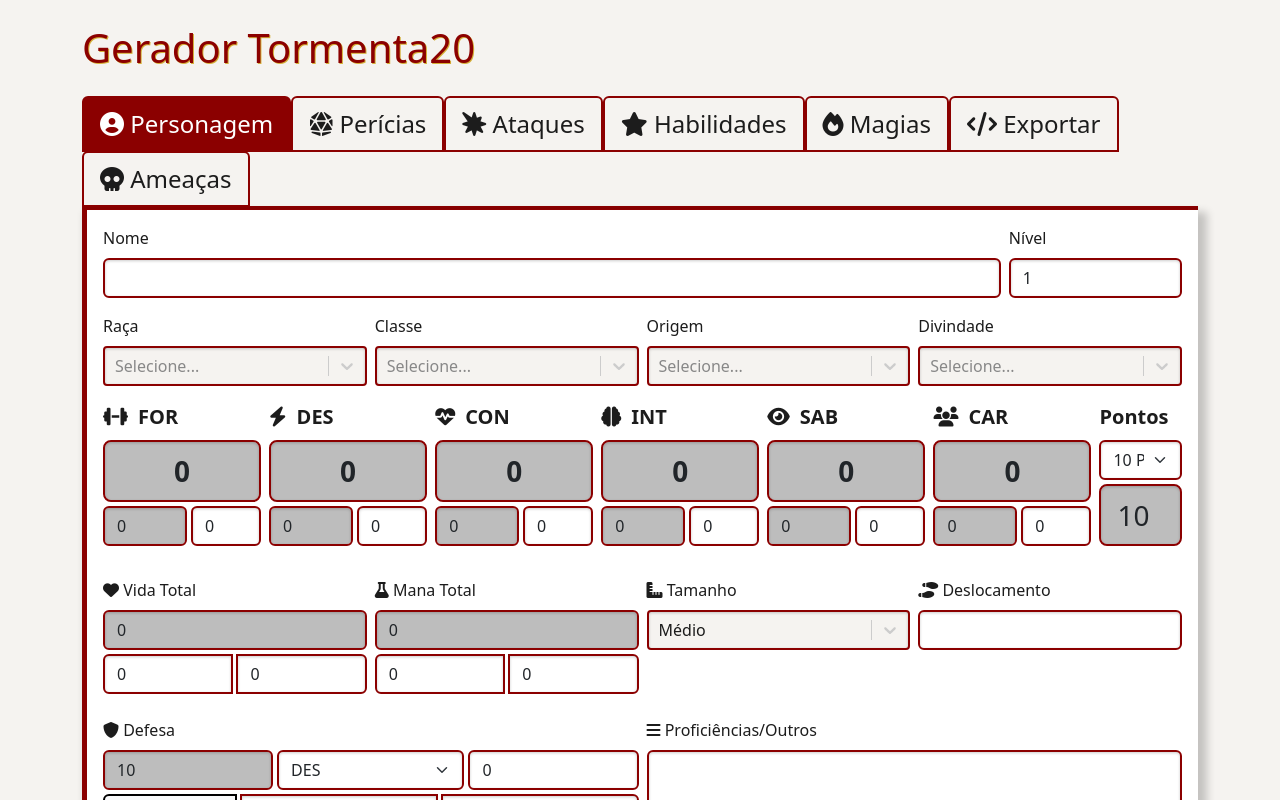
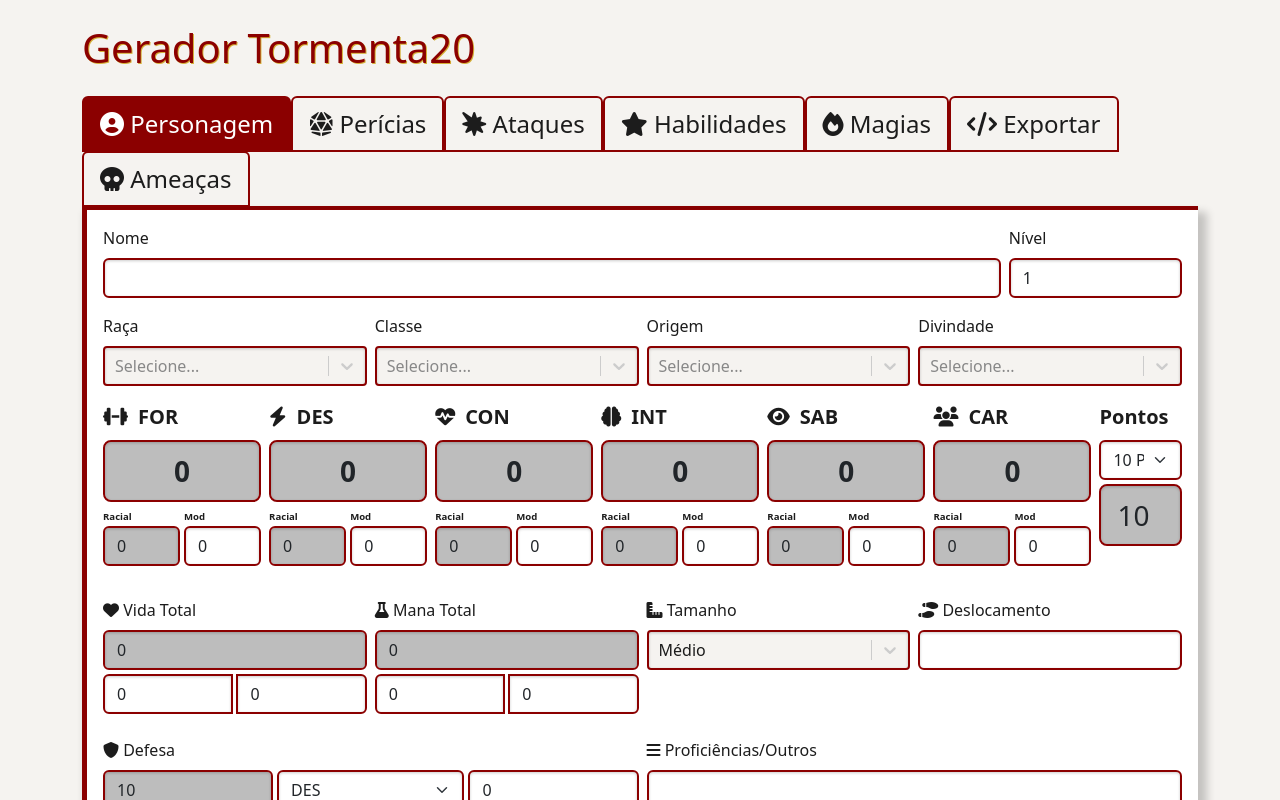
Before and after one commit to Jefersonblc/CharMakerT20, a React (Vite) app: page / in a window 1280 px wide. Shown: the top 800 px of the page. Built offline with nearby package versions, Linux system fonts and the light colour scheme.

Commit message:
Add labels for attributes modifiers

```diff
--- a/src/App.css
+++ b/src/App.css
@@ -288,3 +288,8 @@ pre {
   background-color: rgba(0, 0, 0, 0.5);
   z-index: 1050;
 }
+
+.form-label-sm {
+  font-size: 0.6em;
+  margin-bottom: 0.2em;
+}
--- a/src/components/Personagem.jsx
+++ b/src/components/Personagem.jsx
@@ -432,8 +432,9 @@ function Personagem() {
           <div className="col-md" key={attr}>
             <label className="form-label fs-5"><i className={attributes[attr].icon + " attribute-icon"} ></i>{attributes[attr].name.toUpperCase()}</label>
             <input name={attr} className="form-control form-control-lg fs-3 fw-bold text-center" value={personagem[attr]} disabled />
-            <div className="d-flex justify-content-between mt-1 gap-1">
+            <div className="d-flex justify-content-between gap-1">
               <div className="position-relative">
+                <label className="form-label form-label-sm">Racial</label>
                 <input name={attr + "_race"} className="form-control" value={attributes[attr].mod} disabled />
                 <div className="position-absolute top-50 end-0 translate-middle-y" hidden={!attributes[attr].any || attributes[attr].except} >
                   <input type="checkbox" className="btn-check" id={`btn-check-${attr}`}
@@ -442,7 +443,10 @@ function Personagem() {
                   <label className="btn btn-select" htmlFor={`btn-check-${attr}`}><i className="fa-solid fa-circle-up"></i></label>
                 </div>
               </div>
-              <input type="number" name={attr + "_point"} className="form-control" value={attributes[attr].points} onChange={e => handleChangeAttribute(attr, e)} />
+              <div>
+                <label className="form-label form-label-sm">Mod</label>
+                <input type="number" name={attr + "_point"} className="form-control" value={attributes[attr].points} onChange={e => handleChangeAttribute(attr, e)} />
+              </div>
             </div>
           </div>
         ))}
```
